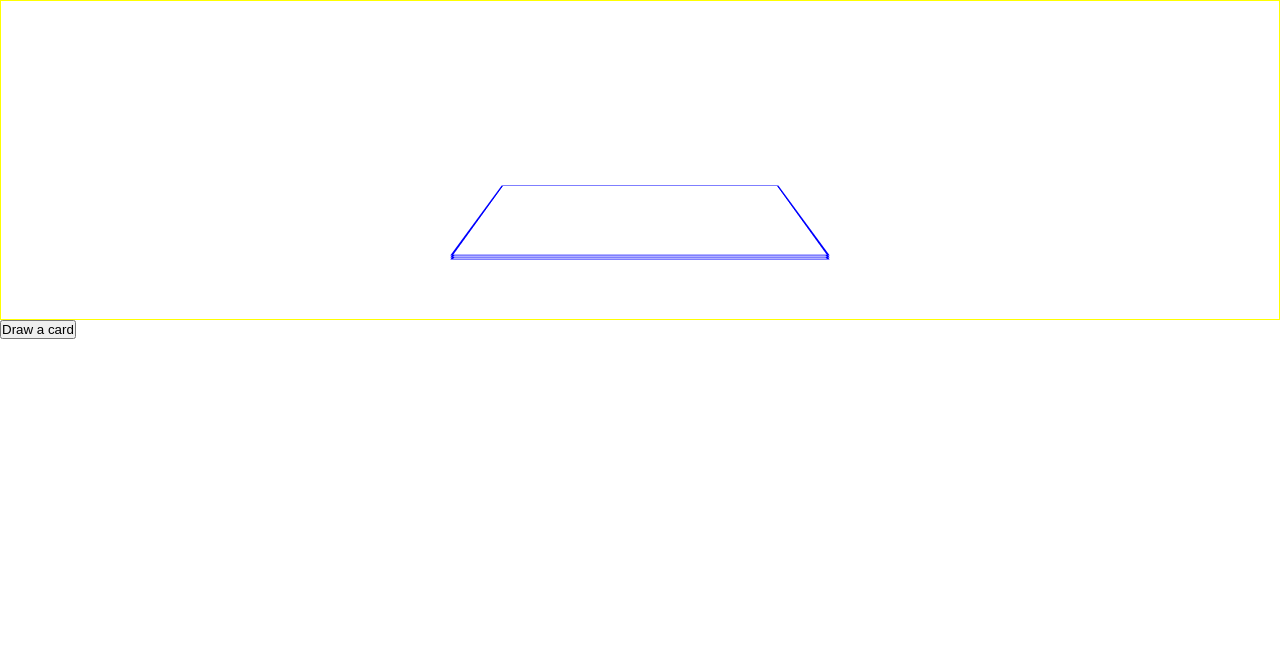
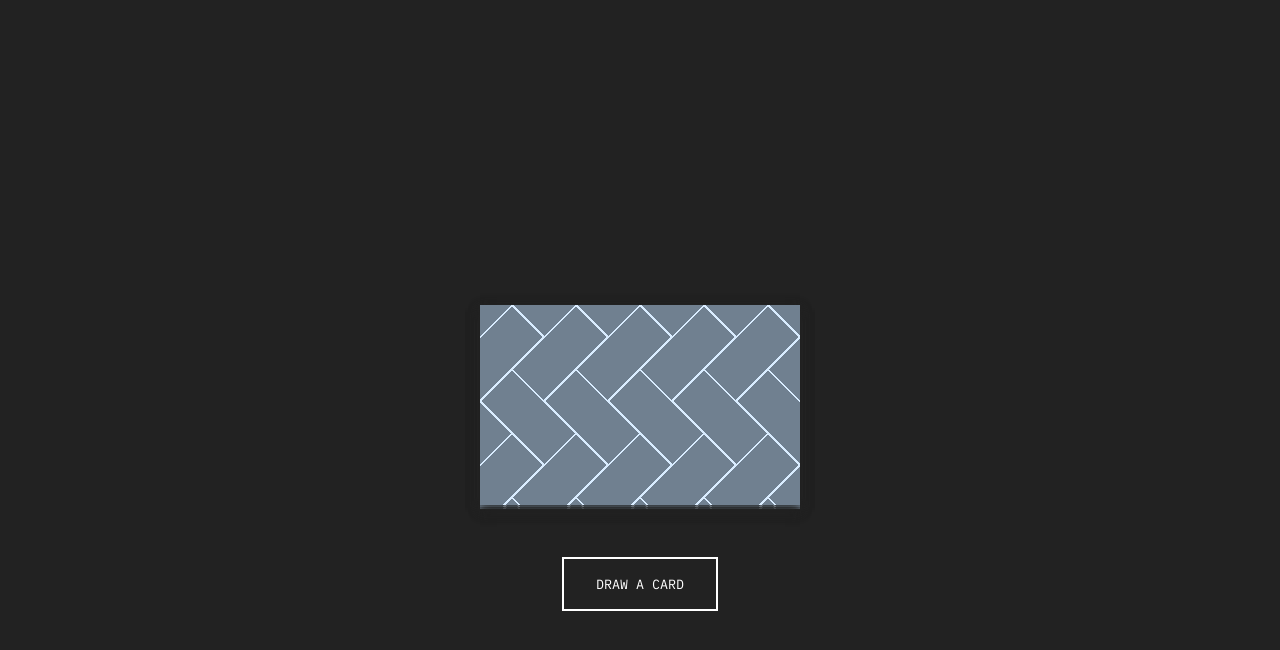
Before and after one commit to tomvalorsa/oblique-strategies, a React app: page / in a window 1280 px wide. Built offline with nearby package versions, Linux system fonts and the light colour scheme.

Commit message:
Add some card css for flipping

```diff
--- a/public/index.html
+++ b/public/index.html
@@ -19,7 +19,7 @@
       work correctly both with client-side routing and a non-root public URL.
       Learn how to configure a non-root public URL by running `npm run build`.
     -->
-    <title>React App</title>
+    <title>Oblique Strategies</title>
   </head>
   <body>
     <noscript>
--- a/src/components/App/index.js
+++ b/src/components/App/index.js
@@ -67,7 +67,7 @@ class App extends React.Component<{}, State> {
         <Deck cards={cards} selected={selected} />
 
         <button className={styles.drawCard} onClick={this.drawCard}>
-          Draw a card
+          DRAW A CARD
         </button>
       </div>
     );
--- a/src/components/App/index.module.scss
+++ b/src/components/App/index.module.scss
@@ -4,8 +4,24 @@
   position: relative;
   height: 100vh;
   width: 100vw;
-  // background-color: $black;
+  background-color: $black;
+  display: flex;
+  align-items: center;
+  justify-content: center;
+  flex-direction: column;
 }
 
 .drawCard {
+  margin-top: 3rem;
+  padding: 1rem 2rem;
+  border: 2px solid $white;
+  color: $white;
+  background-color: $black;
+  cursor: pointer;
+  transition: color 0.4s, background-color 0.4s;
+
+  &:hover {
+    color: $black;
+    background-color: $white;
+  }
 }
--- a/src/components/Deck/index.js
+++ b/src/components/Deck/index.js
@@ -25,7 +25,11 @@ class Deck extends React.Component<Props> {
               bottom: i * 2,
               zIndex: i + 1
             }}
-          />
+          >
+            <div className={styles.back}>
+              <div className={styles.front}>{card.text}</div>
+            </div>
+          </div>
         ))}
         {selected && (
           <div
@@ -35,7 +39,11 @@ class Deck extends React.Component<Props> {
               bottom: cards.length * 2,
               zIndex: cards.length
             }}
-          />
+          >
+            <div className={styles.back}>
+              <div className={styles.front}>{selected.text}</div>
+            </div>
+          </div>
         )}
       </div>
     );
--- a/src/components/Deck/index.module.scss
+++ b/src/components/Deck/index.module.scss
@@ -1,26 +1,73 @@
 @import "../../variables.scss";
 
 .deck {
-  border: 1px solid yellow;
   position: relative;
   height: 40vh;
+  width: 100%;
+  perspective: 1000;
 }
 
 .card {
   height: 200px;
   width: 320px;
+  color: $black;
+  box-shadow: 0px 3px 10px 0px $black;
+  position: absolute;
+  left: 50%;
+  margin-left: -160px;
+  perspective: 1000;
+}
+
+.front,
+.back {
+  backface-visibility: hidden;
+  transform-style: preserve-3d;
+}
+
+.front {
   background-color: $white;
-  color: $black;
-  border: 2px solid blue;
+  position: absolute;
+  top: 0;
+  left: 0;
+  width: 100%;
+  height: 100%;
   display: flex;
   align-items: center;
   justify-content: center;
-  position: absolute;
-  left: 50%;
-  margin-left: -160px;
-  transform: perspective(600px) rotateX(70deg);
+  transform: rotateX(180deg);
+}
+
+.back {
+  height: 100%;
+  width: 100%;
+  // http://lea.verou.me/css3patterns/#weave
+  // by Jeroen Franse
+  background: linear-gradient(135deg, #708090 22px, #d9ecff 22px, #d9ecff 24px, transparent 24px, transparent 67px, #d9ecff 67px, #d9ecff 69px, transparent 69px),
+linear-gradient(225deg, #708090 22px, #d9ecff 22px, #d9ecff 24px, transparent 24px, transparent 67px, #d9ecff 67px, #d9ecff 69px, transparent 69px)0 64px;
+background-color:#708090;
+background-size: 64px 128px;
+  transform: rotateX(0deg);
+  position: relative;
 }
 
 .selected {
-  border: 2px solid red;
+  .back {
+    animation: flip 1s;
+    animation-fill-mode: forwards;
+    // transform: rotateX(-180deg);
+  }
 }
+
+@keyframes flip {
+  0% {
+    transform: rotateX(0deg);
+  }
+
+  50% {
+    transform: rotateX(100deg) translate3d(0, 150px, 0);
+  }
+
+  100% {
+    transform: rotateX(180deg) translate3d(0, 100px, 0) /* translateZ(-150px) */;
+  }
+}
--- a/src/index.scss
+++ b/src/index.scss
@@ -1,8 +1,11 @@
+@import url('https://fonts.googleapis.com/css?family=IBM+Plex+Mono');
+
 * {
   margin: 0;
   padding: 0;
   box-sizing: border-box;
-  font-family: sans-serif;
+  font-family: 'IBM Plex Mono', monospace;
+
 }
 
 html,
```
